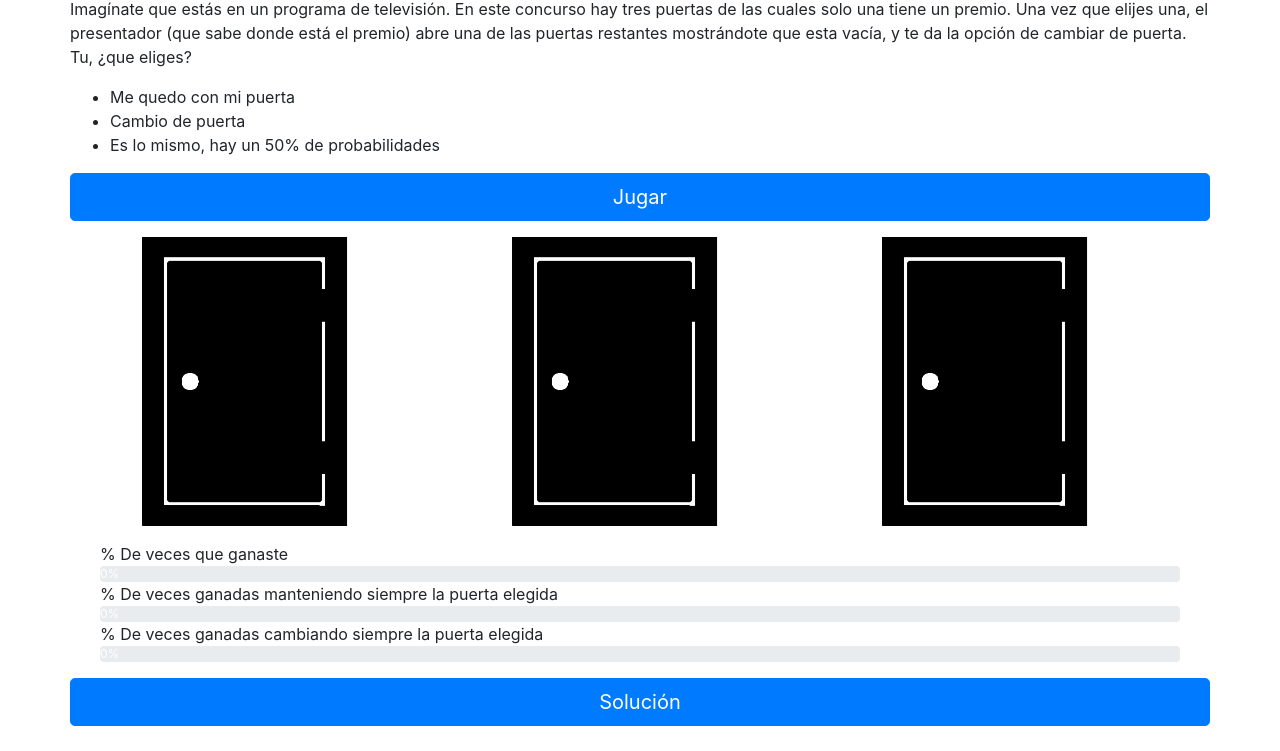
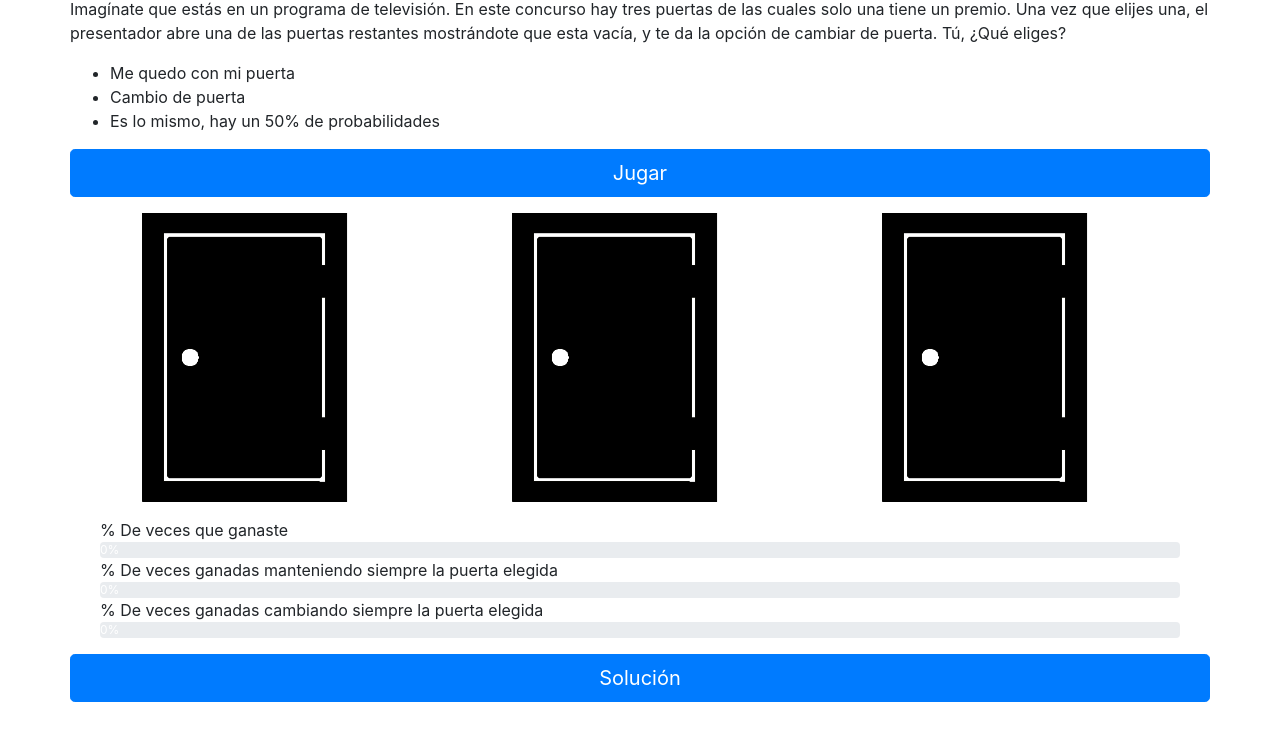
Before and after one commit to santimaldonado2/MontyHall, a plain HTML site: page Index.html in a window 1280 px wide. Shown: the part 49-800 px from the top of the page. Drawn offline with Linux system fonts and the light colour scheme.

Commit message:
Cosmetic Fix

```diff
--- a/Index.html
+++ b/Index.html
@@ -15,7 +15,7 @@
 	<h2>La paradoja de Monty-Hall</h2>
 	<div class = "row">
 		<p>
-			Imagínate que estás en un programa de televisión. En este concurso hay tres puertas de las cuales solo una tiene un premio. Una vez que elijes una, el presentador (que sabe donde está el premio) abre una de las puertas restantes mostrándote que esta vacía, y te da la opción de cambiar de puerta. Tu, ¿que eliges?
+			Imagínate que estás en un programa de televisión. En este concurso hay tres puertas de las cuales solo una tiene un premio. Una vez que elijes una, el presentador abre una de las puertas restantes mostrándote que esta vacía, y te da la opción de cambiar de puerta. Tú, ¿Qué eliges?
 			<ul>
 				<li> Me quedo con mi puerta
 				<li> Cambio de puerta
```
